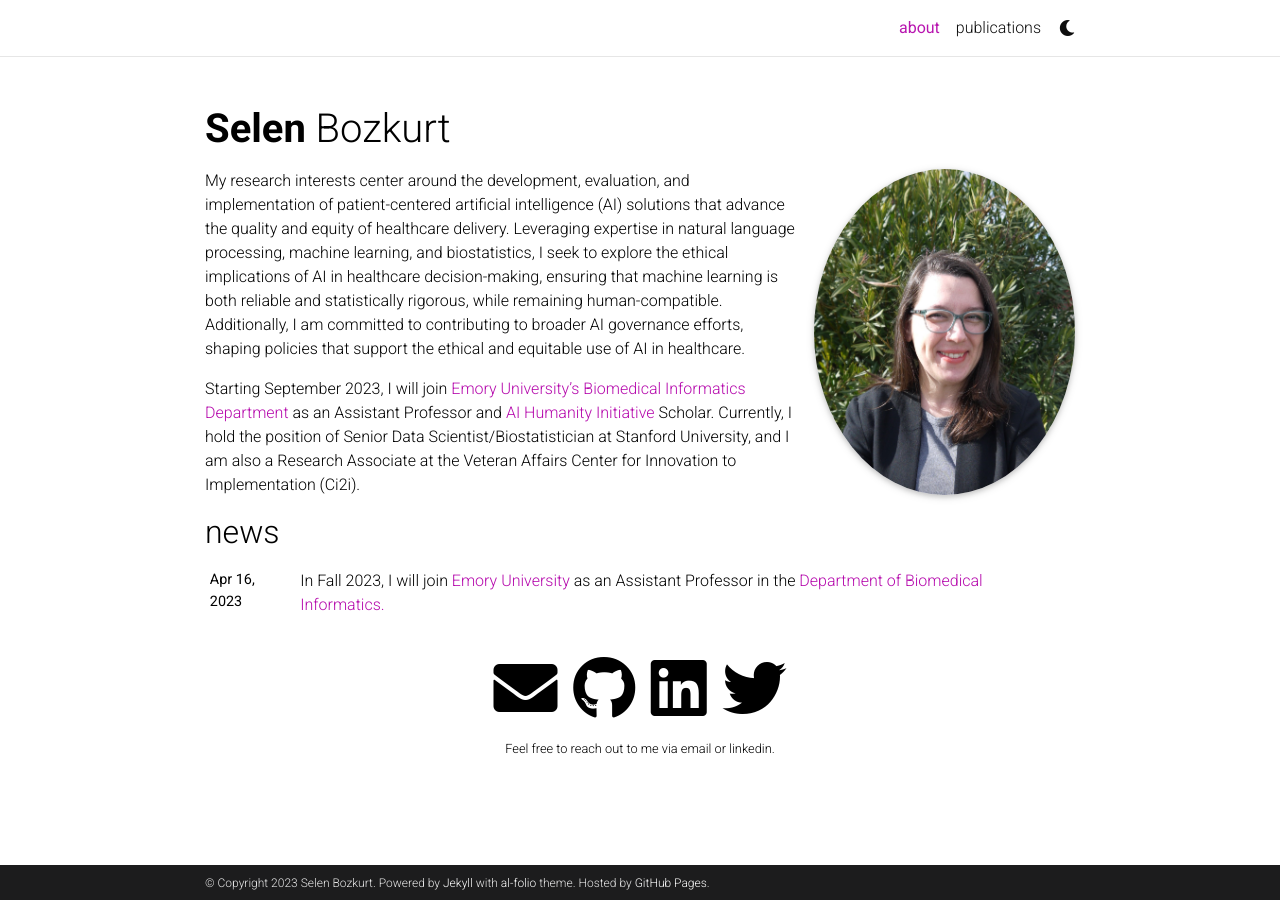
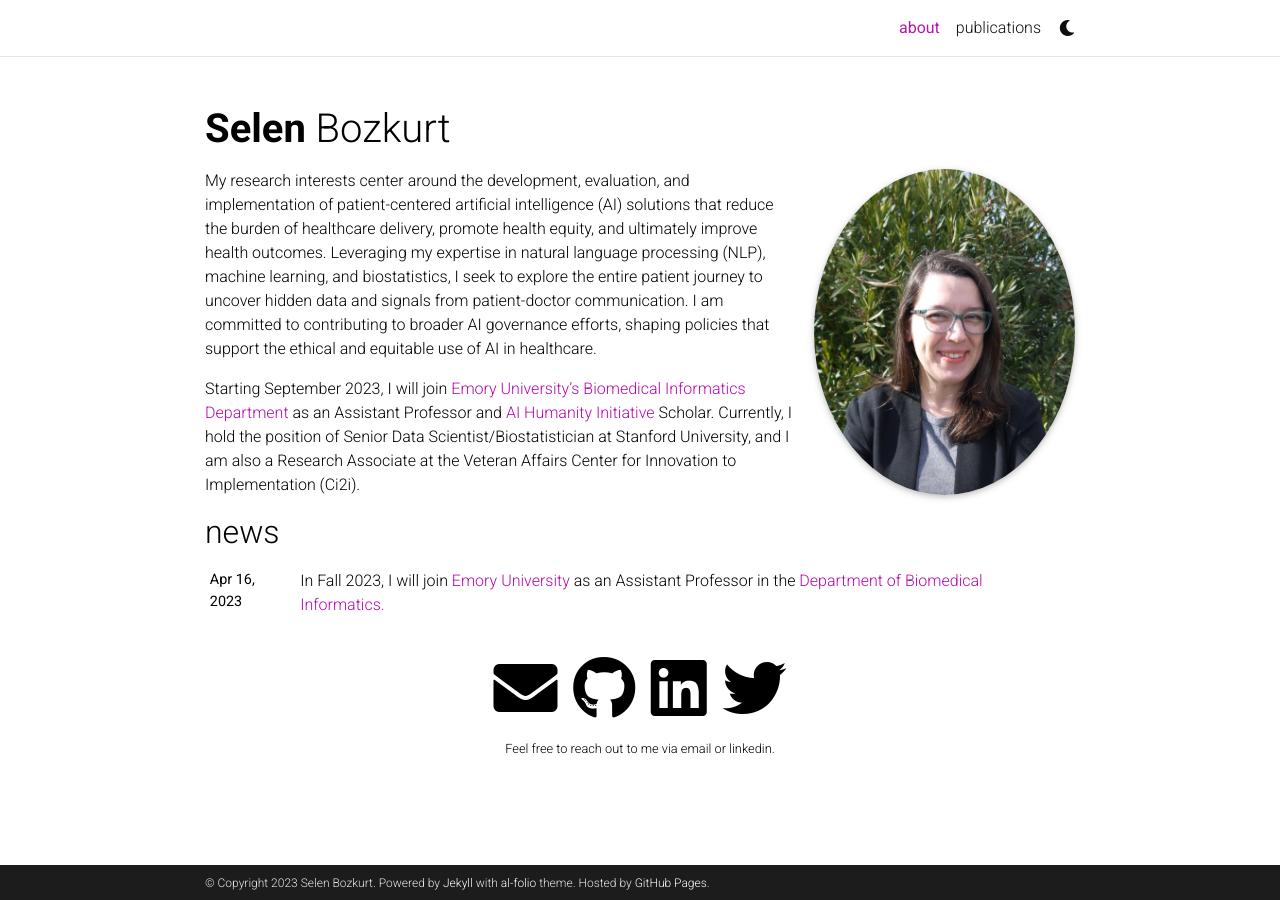
Before and after one commit to selenbw/selenbw.github.io, a Jekyll site: the page built from _pages/about.md, in a window 1280 px wide. Built offline with Jekyll 4.4.1, drawn with Linux system fonts in a browser that asks for light colours; full-size pictures stand in for the smaller copies a plugin makes; comment, search, counter and statistics services are not loaded; a style sheet for code colours, icons or effects is not loaded.

Commit message:
about update

```diff
--- a/_pages/about.md
+++ b/_pages/about.md
@@ -19,6 +19,6 @@ selected_papers: false # includes a list of papers marked as "selected={true}"
 social: true  # includes social icons at the bottom of the page
 ---
 
-My research interests center around the development, evaluation, and implementation of patient-centered artificial intelligence (AI) solutions that advance the quality and equity of healthcare delivery. Leveraging expertise in natural language processing, machine learning, and biostatistics, I seek to explore the ethical implications of AI in healthcare decision-making, ensuring that machine learning is both reliable and statistically rigorous, while remaining human-compatible. Additionally, I am committed to contributing to broader AI governance efforts, shaping policies that support the ethical and equitable use of AI in healthcare.
+My research interests center around the development, evaluation, and implementation of patient-centered artificial intelligence (AI) solutions that reduce the burden of healthcare delivery, promote health equity, and ultimately improve health outcomes. Leveraging my expertise in natural language processing (NLP), machine learning, and biostatistics, I seek to explore the entire patient journey to uncover hidden data and signals from patient-doctor communication. I am committed to contributing to broader AI governance efforts, shaping policies that support the ethical and equitable use of AI in healthcare.
 
 Starting September 2023, I will join [Emory University's Biomedical Informatics Department]((https://med.emory.edu/departments/biomedical-informatics/index.html)) as an Assistant Professor and [AI Humanity Initiative](https://aihumanity.emory.edu/) Scholar. Currently, I hold the position of Senior Data Scientist/Biostatistician at Stanford University, and I am also a Research Associate at the Veteran Affairs Center for Innovation to Implementation (Ci2i).
```
